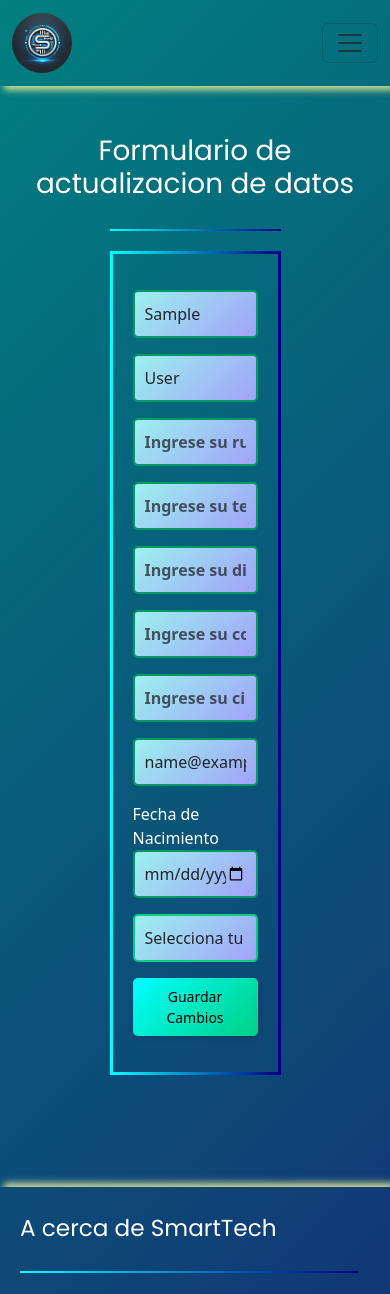
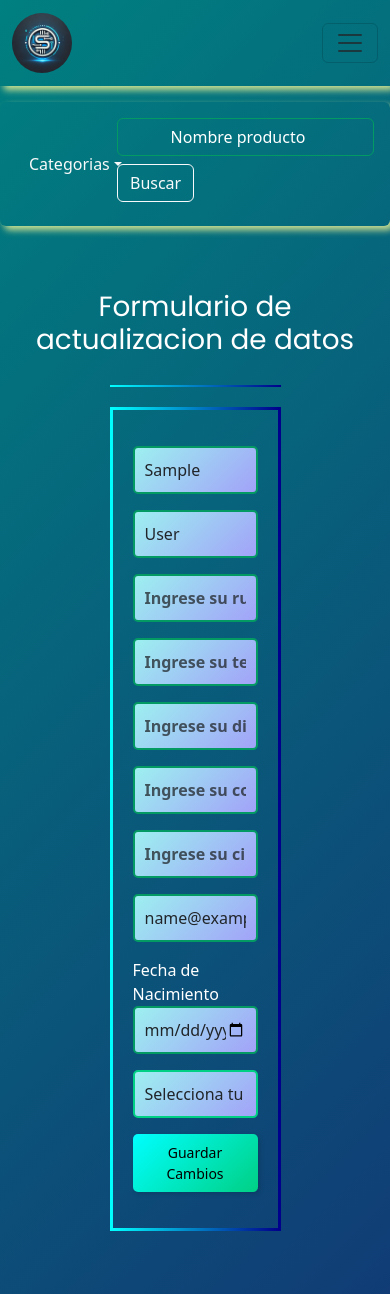
Before and after one commit to lrubio08/ecomerce, a Django app: page /usuarios/actualizar_datos/ in a window 390 px wide. Shown: the top 1294 px of the page. Run offline with Django 5.2, Linux system fonts and the light colour scheme; the visitor is signed in with stand-in values (Sample User, id 1); some libraries are stand-ins or nearby versions.

Commit message:
Refactor del home +  Modelos de productos + Captura para README
- Se implementa submenú funcional con dropdown de categorías y barra de búsqueda
- Se crean modelos de productos con herencia: Smartphone, Notebook, Tablet, PC Escritorio, Televisor
- Se aplican migraciones en entorno Dockerizado
- Se actualiza README con captura del home y descripción visual del sitio

```diff
--- a/app_usuarios/templates/app_usuarios/actualizar_datos.html
+++ b/app_usuarios/templates/app_usuarios/actualizar_datos.html
@@ -1,6 +1,7 @@
-{% extends '../base.html' %} {% load static %} {% block title %} Actualización de datos | SmartTech {% endblock title %} {% block estilos %} {{ block.super }}
+{% extends '../base.html' %} {% load static %} {% block title %} Actualización de datos | SmartTech {% endblock title %} {% block estilos %}
 
-<link rel="stylesheet" href="{% static 'css/registro.css' %}"> {% endblock estilos %} {% block content %}
+<link rel="stylesheet" href="{% static 'css/registro.css' %}"> {% endblock estilos %}
+{% block content %}
 <div class="container ">
     <h1 class="text-center mt-5">Formulario de actualizacion de datos </h1>
     <div class="row d-flex align-content-center justify-content-center">
--- a/app_usuarios/urls.py
+++ b/app_usuarios/urls.py
@@ -4,6 +4,7 @@ from . import views
 urlpatterns = [
     path("registro/", views.registro, name="registro"),
     path("login/", views.login_views, name="login"),
+    path("logout/", views.logout, name="logout"),
     path('correo_recuperacion_password/', views.correo_recuperacion_password, name='correo_recuperacion_password'),
     path('recuperar_password/<uidb64>/<token>/', views.recuperar_password, name='recuperar_password'),
     path("perfil_usuario/", views.perfil_usuario, name="perfil_usuario"),
--- a/app_usuarios/views.py
+++ b/app_usuarios/views.py
@@ -5,7 +5,7 @@ from app_usuarios.models import Usuarios
 from .forms import UsuariosForm, RecuperarPasswordForm
 from app_usuarios.utils import enviar_correo
 from django.contrib.auth import authenticate
-from django.contrib.auth import login, logout
+from django.contrib.auth import login, logout as django_logout
 from django.contrib.auth.decorators import login_required
 from django.utils.http import urlsafe_base64_encode, urlsafe_base64_decode
 from django.utils.encoding import force_bytes
@@ -51,7 +51,7 @@ def login_views(request):
         else:
             messages.error(request, '¡Nombre de usuario o contraseña incorrectos!')
             return render(request, 'app_usuarios/login.html')
-        return redirect('perfil_usuario')
+        return redirect('index')
     return render(request, 'app_usuarios/login.html')
 
 def correo_recuperacion_password(request):
@@ -133,3 +133,7 @@ def actualizar_datos(request):
         'usuario': usuario
     }
     return render(request, 'app_usuarios/actualizar_datos.html', context)
+
+def logout(request):
+    django_logout(request)
+    return redirect('index')
--- a/requirements.txt
+++ b/requirements.txt
@@ -4,3 +4,4 @@ mysqlclient==2.2.7
 python-decouple==3.8
 sqlparse==0.5.3
 tzdata==2025.1
+Pillow>=10.0
--- a/static/css/styles.css
+++ b/static/css/styles.css
@@ -35,6 +35,35 @@ h3,
     margin: 20px 0;
 }
 
+.container.sub-menu {
+    box-shadow: 4px 4px 7px rgba(246, 248, 150, 0.842);
+}
+
+.dropdown-menu {
+  background-color: transparent !important;
+  box-shadow: 4px 4px 7px rgba(246, 248, 150, 0.842);
+  border: none !important;
+}
+
+.dropdown-item{
+    background-color: transparent !important;
+    color: white !important;
+}
+
+a.dropdown-item:hover {
+  background-color: #ffffff !important;
+  color: #000000 !important;
+}
+
+input::placeholder {
+  color: white;
+  opacity: 1;
+}
+
+.btn-outline-light:hover {
+    background-color: transparent !important;
+}
+
 
 /*Sección Prioncipal Main*/
 
@@ -57,6 +86,7 @@ a.custom-button:hover {
     box-shadow: 4px 4px 7px rgba(0, 0, 0, 0.3);
     transform: translateY(-2px);
 }
+
 
 
 /*seccion categorias */
--- a/templates/base.html
+++ b/templates/base.html
@@ -27,22 +27,38 @@
                 <button class="navbar-toggler" type="button" data-bs-toggle="collapse" data-bs-target="#navbarSupportedContent" aria-controls="navbarSupportedContent" aria-expanded="false" aria-label="Toggle navigation">
                 <span class="navbar-toggler-icon"></span>
                 </button>
-                <div class="collapse navbar-collapse" id="navbarSupportedContent">
+                <div class="collapse navbar-collapse id="navbarSupportedContent">
 
                     <ul class="navbar-nav mx-auto mb-2 mb-lg-0">
-                        <li class="nav-item">
-                            <a class="nav-link text-light" href="#">Productos</a>
-                        </li>
-                        <li class="nav-item"><a class="nav-link text-light" href="#categorias">Categorias</a></li>
+
                         <li class="nav-item"><a class="nav-link text-light" href="#destacados">Productos destacados</a></li>
                         <li class="nav-item"><a class="nav-link text-light" href="#oferta">Ofertas</a></li>
                         <li class="nav-item"><a class="nav-link text-light" href="#beneficio">Beneficios</a></li>
                     </ul>
                     <form class="d-flex ms-auto">
-                        <div class="d-flex">
-                            <a href="{% url 'registro' %}" class="btn btn-outline-light me-3 d-flex align-items-center">Registro</a>
-                            <a href="{% url 'login' %}" class="btn btn-outline-light me-3 d-flex align-items-center">Iniciar Sesión</a>
-                        </div>
+                            {% if user.is_authenticated %}
+                                <div class="btn-group d-flex me-3">
+                                        <a class="btn dropdown-toggle btn-outline-light" data-bs-toggle="dropdown"
+                                        aria-expanded="false" >Hola, {{user.first_name}} 👋 </a>
+                                        <span class="visually-hidden">Toggle Dropdown</span>
+                                    <ul class="dropdown-menu">
+                                        <li><a class="dropdown-item" href="{% url 'perfil_usuario' %}"> Mi Perfil </a></li>
+                                        <li><a class="dropdown-item" href="#">Mi carrito</a></li>
+                                        <li><a class="dropdown-item" href="#">Mis Compras</a></li>
+                                        <li><a class="dropdown-item" href="#">Mis Despachos</a></li>
+                                    </ul>
+                                </div>
+
+                                <li class="d-flex">
+                                    <a class="btn btn-outline-light me-3 d-flex align-items-center" href="{% url 'logout' %}">Cerrar Sesión</a>
+                                </li>
+                            {% else %}
+                                <div class="d-flex">
+                                    <a href="{% url 'registro' %}" class="btn btn-outline-light me-3  d-flex align-items-center">Registro</a>
+                                    <a href="{% url 'login' %}" class="btn btn-outline-light me-3 d-flex align-items-center">Iniciar Sesión</a>
+                                </div>
+                            {% endif %}
+
                         <a href="/carrito" class="ms-3">
                             <img src="{% static 'img/carrito.png' %}" class="logo" alt="">
                         </a>
@@ -50,6 +66,30 @@
                 </div>
             </div>
         </nav>
+        <div class="container sub-menu rounded y  p-3 mt-3 mb-3">
+            <div class="row d-flex align-items-center  align-content-end">
+                <div class="col-4 d-flex">
+                    <div class="btn-group  me-3">
+                        <button class="btn text-light dropdown-toggle " data-bs-toggle="dropdown" aria-expanded="false">Categorias</button>
+
+                        <span class="visually-hidden">Toggle Dropdown</span>
+                        <ul class="dropdown-menu sub-menu text-light">
+                            <li><a class="dropdown-item" href="#">Smarthpone</a></li>
+                            <li><a class="dropdown-item" href="#">Notebook</a></li>
+                            <li><a class="dropdown-item" href="#">Tablet</a></li>
+                            <li><a class="dropdown-item" href="#">PC Escritorio</a></li>
+                            <li><a class="dropdown-item" href="#">Televisores</a></li>
+                        </ul>
+                    </div>
+                </div>
+                <div class="col-8 d-flex justify-content-end">
+                    <form class="form-inline btn-outline-light" role="search">
+                        <input class="btn btn-outline-light mr-sm-2 em-3 " type="search" placeholder="Nombre producto" aria-label="Search">
+                        <button class="btn btn-outline-light my-2 my-sm-0" type="submit">Buscar</button>
+                    </form>
+                </div>
+            </div>
+        </div>
 
     </header>
     {%block content%}
@@ -111,7 +151,7 @@
         <script src="{% static 'js/script.js' %} "></script>
         <script src="{% static 'js/ScriptRegistro.js' %} "></script>
         <!--Scripts boostrap-->
-        <script src="https://cdn.jsdelivr.net/npm/bootstrap@5.3.3/dist/js/bootstrap.bundle.min.js " integrity="sha384-YvpcrYf0tY3lHB60NNkmXc5s9fDVZLESaAA55NDzOxhy9GkcIdslK1eN7N6jIeHz " crossorigin="anonymous "></script>
+        <script src="https://cdn.jsdelivr.net/npm/bootstrap@5.3.3/dist/js/bootstrap.bundle.min.js " integrity="sha384-YvpcrYf0tY3lHB60NNkmXc5s9fDVZLESaAA55NDzOxhy9GkcIdslK1eN7N6jIeHz " crossorigin="anonymous " defer></script>
     {% endblock scripts  %}
 
 
--- a/templates/index.html
+++ b/templates/index.html
@@ -4,7 +4,8 @@
     <main>
         <!--Secccion principal-->
         <section class="principal text-center">
-            <h1 class="m-3 p-3">Bienvenidos a SmartTech, tu tienda de tecnologia en linea </h1>
+            <h1 class="m-3 p-3">Bienvenidos a SmartTech!  </h1>
+            <h2 class="m-3 p-3">Tu tienda de tecnologia en linea</h2>
             <h2 class="m-3 p-3">Conoce nuestras últimas novedades y productos</h2>
             <div class="container ">
                 <div class="row d-flex align-items-center align-content-center">
```
Also changed, not shown: app_productos/admin.py (+7 -1 lines), app_productos/models.py (+64 -0 lines), app_usuarios/templates/app_usuarios/perfil_usuario.html (+5 -12 lines), README.md, app_productos/migrations/0001_initial.py (added), app_productos/migrations/0002_alter_notebook_tipo_alter_pcescritorio_tipo_and_more.py (added), app_usuarios/models.py (line endings or trailing spaces), static/img/Home.png (added), 1 other file.
